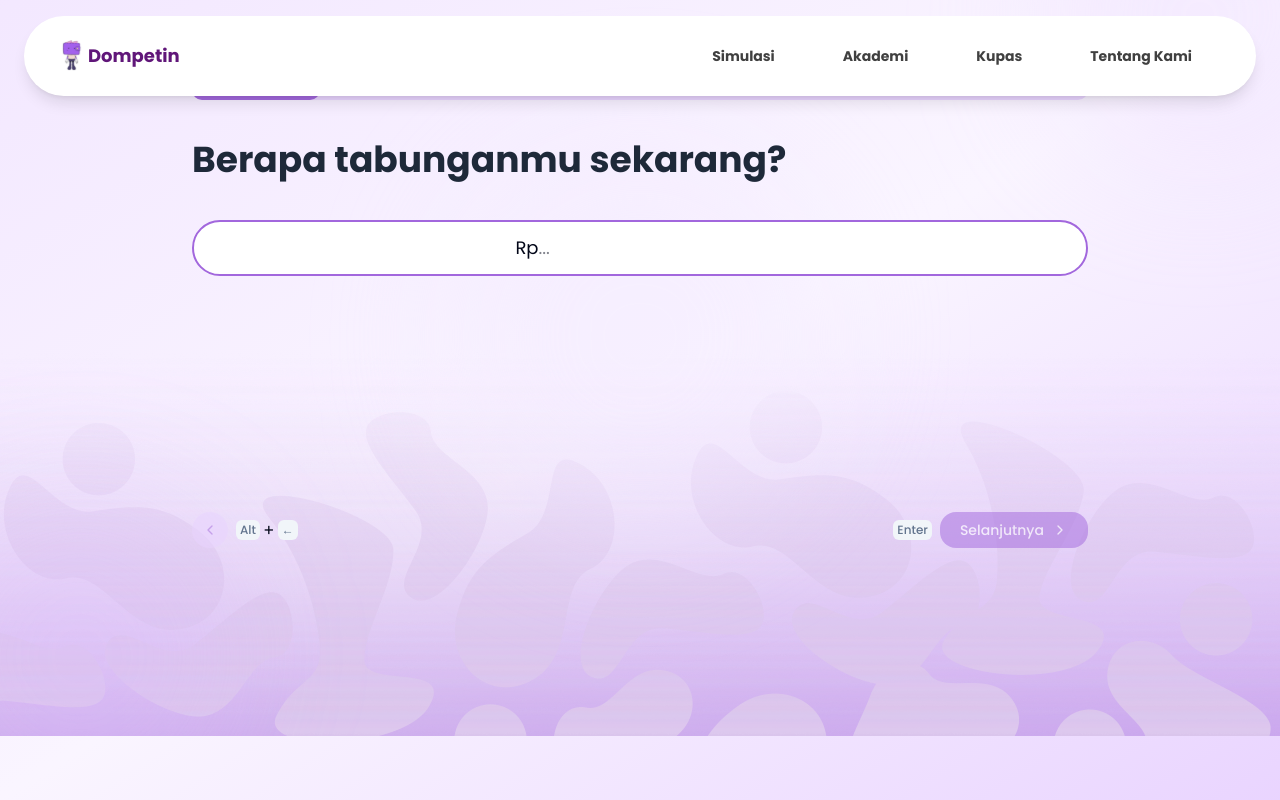
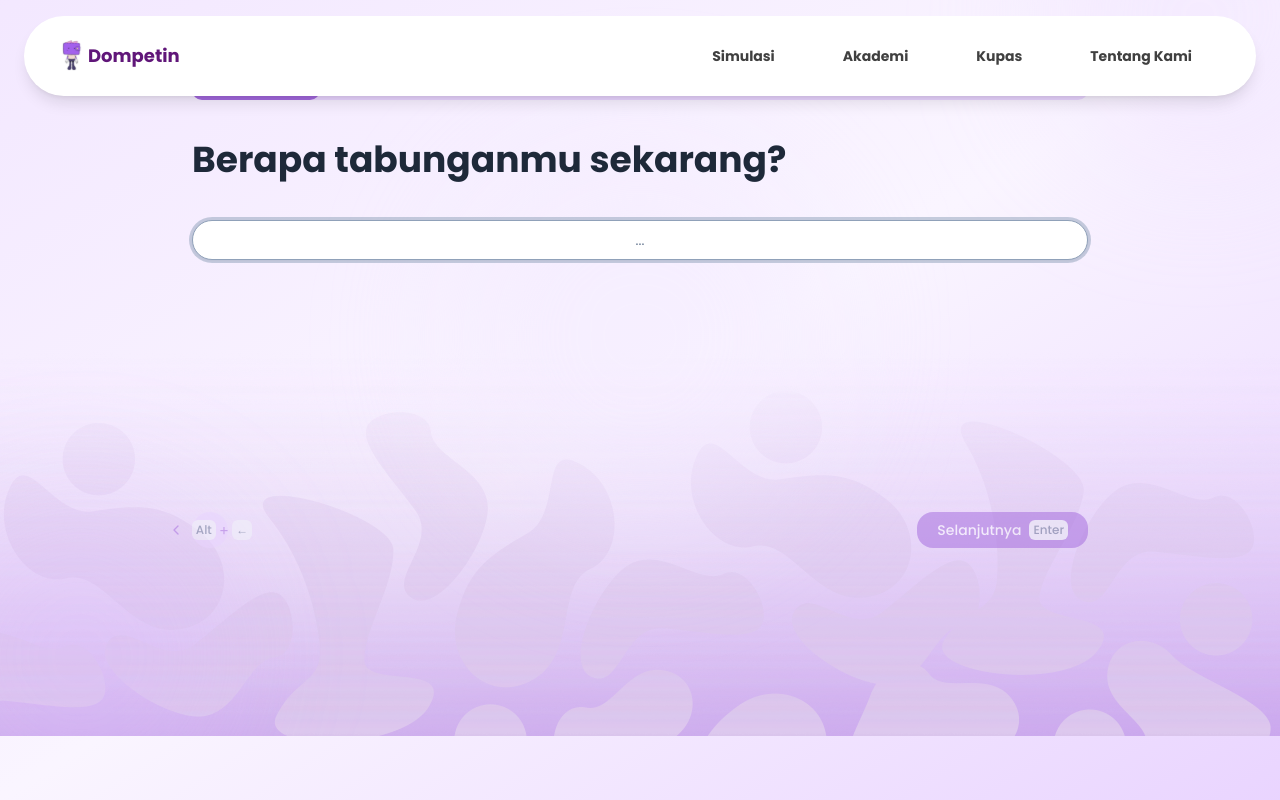
Before and after one commit to dompetin/website, a Next.js app: page /survey in a window 1280 px wide. Built offline with nearby package versions, Linux system fonts and the light colour scheme.

Commit message:
fix(survey): add masked input for inputting currency
* fix(about): add footer to the bottom of the page
* fix(quiz-result): add footer to the bottom of the page

```diff
--- a/app/(app)/survey/components/quiz.tsx
+++ b/app/(app)/survey/components/quiz.tsx
@@ -8,7 +8,13 @@ import { QuizProgress } from "./progress";
 import { ResultScreen } from "./result-screen";
 import { ToggleButton } from "./toggle-button";
 import { Kbd } from "@/components/ui/kbd";
+import {
+  InputGroup,
+  InputGroupAddon,
+  InputGroupMaskInput,
+} from "@/components/ui/input-group";
 import Image from "next/image";
+import { MaskInput } from "@/components/ui/mask-input";
 
 export function Quiz() {
   const { current, total, answers, setAnswer, onPrevious, onNext } =
@@ -106,42 +112,42 @@ export function Quiz() {
 
   return (
     <>
-      <div className="min-h-screen bg-gradient-to-br from-purple-100 via-purple-50 to-purple-200 relative overflow-hidden">
+      <div className="relative min-h-screen overflow-hidden bg-gradient-to-br from-purple-100 via-purple-50 to-purple-200">
         <Image
           src="/pattern.png"
           alt="Background Image"
           quality={100}
           width={1920}
           height={1080}
-          className="absolute inset-0 object-cover bottom-0 top-auto"
+          className="absolute inset-0 top-auto bottom-0 object-cover"
         />
 
         {/* Background decorative elements */}
-        <div className="absolute inset-0 overflow-hidden pointer-events-none">
-          <div className="absolute -top-20 -right-20 w-80 h-80 bg-purple-200/30 rounded-full blur-3xl"></div>
-          <div className="absolute -bottom-20 -left-20 w-80 h-80 bg-purple-300/20 rounded-full blur-3xl"></div>
-          <div className="absolute top-1/2 left-1/2 transform -translate-x-1/2 -translate-y-1/2 w-96 h-96 bg-purple-100/40 rounded-full blur-3xl"></div>
+        <div className="pointer-events-none absolute inset-0 overflow-hidden">
+          <div className="absolute -top-20 -right-20 h-80 w-80 rounded-full bg-purple-200/30 blur-3xl"></div>
+          <div className="absolute -bottom-20 -left-20 h-80 w-80 rounded-full bg-purple-300/20 blur-3xl"></div>
+          <div className="absolute top-1/2 left-1/2 h-96 w-96 -translate-x-1/2 -translate-y-1/2 transform rounded-full bg-purple-100/40 blur-3xl"></div>
         </div>
 
         <div
-          className="flex items-center justify-start translate-y-[4rem] lg:translate-y-[5rem] flex-col min-h-screen px-4 py-8 focus:outline-none relative z-10"
+          className="relative z-10 flex min-h-screen translate-y-[4rem] flex-col items-center justify-start px-4 py-8 focus:outline-none lg:translate-y-[5rem]"
           tabIndex={0}
           ref={containerRef}
           onKeyDown={handleKeyDown}
           role="region"
           aria-label={`Pertanyaan ${current + 1} dari ${total}`}
         >
-          <div className="w-full max-w-4xl md:min-h-[500px] flex flex-col pb-24 md:pb-0">
+          <div className="flex w-full max-w-4xl flex-col pb-24 md:min-h-[500px] md:pb-0">
             <QuizProgress />
 
             <div className="mb-8">
-              <h2 className="font-bold text-2xl md:text-[32px] lg:text-4xl mb-4 lg:mb-10 text-gray-800">
+              <h2 className="mb-4 text-2xl font-bold text-gray-800 md:text-[32px] lg:mb-10 lg:text-4xl">
                 {question.text}
               </h2>
 
               {question.type === "choice" ? (
                 <div
-                  className="flex flex-col lg:gap-4 gap-2"
+                  className="flex flex-col gap-2 lg:gap-4"
                   role="list"
                   aria-label="Pilihan jawaban"
                 >
@@ -157,33 +163,38 @@ export function Quiz() {
                         onClick={() => setAnswer(question.id, opt.text)}
                         aria-pressed={isSelected}
                         // role="listitem"
-                        className={`w-full px-4 py-2 border-2 rounded-2xl text-left flex items-center justify-start lg:justify-between gap-4 text-xs sm:text-sm lg:text-base transition-all duration-200 h-auto ${
+                        className={`flex h-auto w-full items-center justify-start gap-4 rounded-2xl border-2 px-4 py-2 text-left text-xs transition-all duration-200 sm:text-sm lg:text-base ${
                           isSelected
-                            ? "bg-primary text-white border-primary shadow-lg hover:bg-primary hover:text-white"
-                            : "bg-white text-gray-700 border-gray-200 hover:bg-white hover:text-gray-700"
+                            ? "bg-primary border-primary hover:bg-primary text-white shadow-lg hover:text-white"
+                            : "border-gray-200 bg-white text-gray-700 hover:bg-white hover:text-gray-700"
                         }`}
                       >
-                        <span className="flex-1 break-words whitespace-pre-line">
+                        <Kbd className="hidden lg:flex">{opt.id}</Kbd>
+                        <span className="flex-1 wrap-break-word whitespace-pre-line">
                           {opt.text}
                         </span>
-                        <Kbd className="lg:flex hidden">{opt.id}</Kbd>
                       </Button>
                     );
                   })}
-                  <p className="text-xs text-gray-500 hidden lg:block mt-4 text-end">
+                  <p className="mt-4 hidden text-end text-xs text-gray-500 lg:block">
                     Tekan angka 1-{Math.min(9, question.options?.length ?? 1)}{" "}
                     untuk memilih jawaban cepat.
                   </p>
                 </div>
               ) : (
-                <div className="w-full border-2 border-gray-200 rounded-full px-4 py-3 lg:text-lg md:text-xl focus-within:border-primary focus-within:outline-none transition-all duration-200 placeholder-gray-400 bg-white text-base flex items-center justify-center">
-                  <div className="inline-flex items-center justify-center">
-                    <p className="text-right">Rp</p>
-                    <input
+                <MaskInput
                   ref={inputRef}
-                      type="text"
-                      value={answers[question.id] || ""}
-                      onChange={(e) => setAnswer(question.id, e.target.value)}
+                  mask="currency"
+                  currency="IDR"
+                  locale="id-ID"
+                  value={
+                    typeof answers[question.id] === "string"
+                      ? (answers[question.id] as string)
+                      : ""
+                  }
+                  onValueChange={(maskedValue) =>
+                    setAnswer(question.id, maskedValue)
+                  }
                   onKeyDown={(e) => {
                     if (e.key === "Enter" && canProceed) {
                       e.preventDefault();
@@ -193,15 +204,13 @@ export function Quiz() {
                   }}
                   placeholder="..."
                   aria-label="Jawaban"
-                      className="text-left w-auto min-w-[2ch] max-w-[20ch] bg-transparent focus:outline-none"
+                  className="bg-background text-center rounded-full h-10 text-xl"
                 />
-                  </div>
-                </div>
               )}
             </div>
 
             {/* Desktop: ToggleButton inside content flow */}
-            <div className="hidden md:block mb-0 mt-auto">
+            <div className="mt-auto mb-0 hidden md:block">
               <ToggleButton
                 onPrevious={onPrevious}
                 onNext={onNext}
--- a/app/(app)/survey/components/result-screen.tsx
+++ b/app/(app)/survey/components/result-screen.tsx
@@ -6,6 +6,7 @@ import { resultDescriptions } from "../constants/results";
 import Container from "@/components/container";
 import Image from "next/image";
 import { PieChart, Pie, Cell, ResponsiveContainer } from "recharts";
+import { Footer } from "../../components/footer";
 
 const getAssetImage = (asset: string, index: number): string => {
   const assetKey = asset.toLowerCase().replace(/\s+/g, "-");
@@ -171,6 +172,7 @@ export function ResultScreen() {
           ))}
         </div>
       </Container>
+      <Footer />
     </main>
   );
 }
--- a/app/(app)/survey/components/toggle-button.tsx
+++ b/app/(app)/survey/components/toggle-button.tsx
@@ -23,11 +23,11 @@ export function ToggleButton({
   total,
 }: ToggleButtonProps) {
   return (
-    <div className="w-full fixed bottom-0 left-0 right-0 bg-white border-t border-gray-200 p-4 flex justify-between items-center z-50 shadow-lg md:relative md:bottom-auto md:left-auto md:right-auto md:border-t-0 md:shadow-none md:bg-transparent md:p-0 md:mt-8">
+    <div className="fixed right-0 bottom-0 left-0 z-50 flex w-full items-center justify-between border-t border-gray-200 bg-white p-4 shadow-lg md:relative md:right-auto md:bottom-auto md:left-auto md:mt-8 md:border-t-0 md:bg-transparent md:p-0 md:shadow-none">
       <div className="flex items-center gap-2">
         <Button
           size="icon"
-          className="bg-purple-200 text-primary hover:bg-purple-300 rounded-full p-3"
+          className="text-primary rounded-full bg-purple-200 p-3 hover:bg-purple-300"
           onClick={onPrevious}
           disabled={!canGoBack}
           aria-disabled={!canGoBack}
@@ -35,16 +35,15 @@ export function ToggleButton({
           title="Sebelumnya"
         >
           <ChevronLeftIcon />
+          <KbdGroup>
+            <Kbd>Alt</Kbd>
+            <span>+</span>
+            <Kbd>&larr;</Kbd>
+          </KbdGroup>
         </Button>
-        <KbdGroup>
-          <Kbd>Alt</Kbd>
-          <span>+</span>
-          <Kbd>&larr;</Kbd>
-        </KbdGroup>
       </div>
 
       <div className="flex items-center gap-2">
-        <Kbd>Enter</Kbd>
         <Button
           className="px-5 py-4"
           onClick={(e) => {
@@ -61,15 +60,15 @@ export function ToggleButton({
           title={current === total - 1 ? "Lihat Hasil" : "Selanjutnya"}
         >
           {current === total - 1 ? (
-            <span className="flex items-center gap-2 justify-between">
+            <>
               Lihat Hasil
-              <ChevronRightIcon />
-            </span>
+              <Kbd>Enter</Kbd>
+            </>
           ) : (
-            <span className="flex items-center gap-2">
+            <>
               Selanjutnya
-              <ChevronRightIcon />
-            </span>
+              <Kbd>Enter</Kbd>
+            </>
           )}
         </Button>
       </div>
--- a/app/(app)/tentang/page.tsx
+++ b/app/(app)/tentang/page.tsx
@@ -1,6 +1,7 @@
 import Container from "@/components/container";
 import { Pattern } from "@/components/pattern";
 import Image from "next/image";
+import { Footer } from "../components/footer";
 
 // bg-gradient-to-b from-[#E6D8F2] to-30%
 
@@ -96,6 +97,7 @@ export default function TentangKamiPage() {
           </ul>
         </div>
       </Container>
+      <Footer />
     </main>
   );
 }
```
Lines whose indentation alone changed are shown as unchanged.
